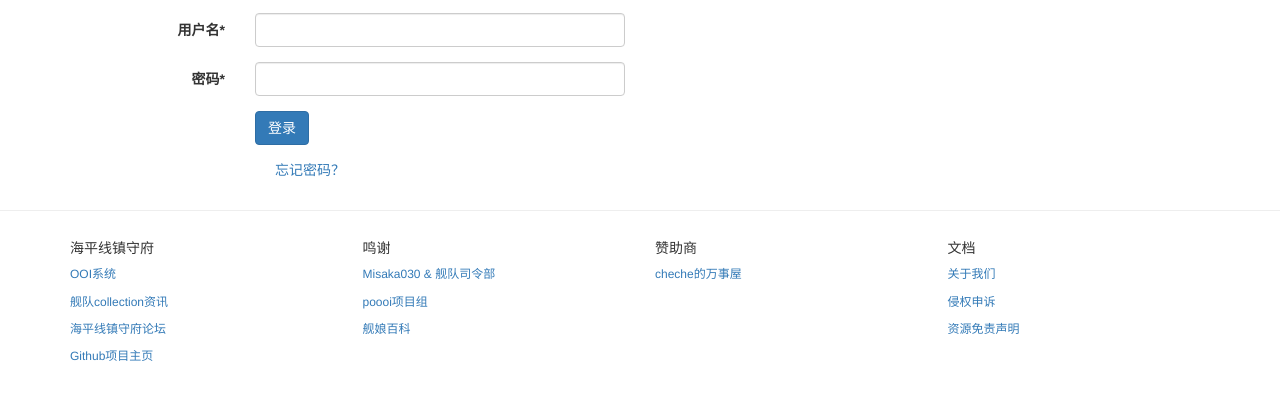
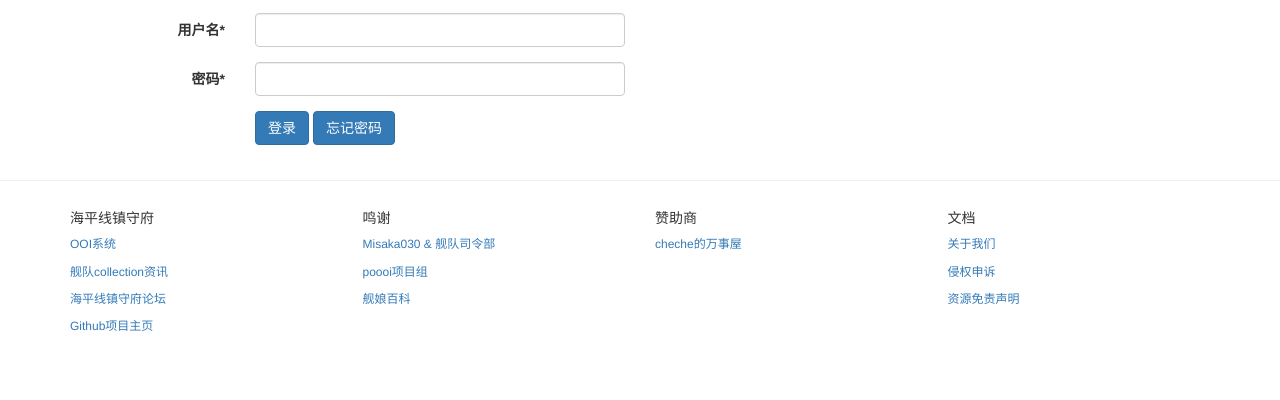
Before and after one commit to acgx/ooi-hack, a Django app: page /user/login in a window 1280 px wide. Shown: the part 51-451 px from the top of the page. Run offline with Django 3.2, Linux system fonts and the light colour scheme; some libraries are stand-ins or nearby versions.

Commit message:
修改登录界面中找回密码的显示方式

```diff
--- a/oh_users/templates/oh_users/login.html
+++ b/oh_users/templates/oh_users/login.html
@@ -9,9 +9,6 @@
       {% crispy form form.helper %}
     </div>
     <div class="clearfix"></div>
-    <div class="col-md-4 col-md-offset-2">
-      <p><a href="{% url 'user-password-retrieve' %}">忘记密码？</a></p>
-    </div>
   </div>
   <script>
   $(function() {
@@ -26,6 +23,7 @@
           });
           return false;
       });
+      $('#submit-id-submit').after(' <a href="{% url 'user-password-retrieve' %}" class="btn btn-primary" role="button">忘记密码</a>')
   });
   </script>
 {% endblock %}
```
